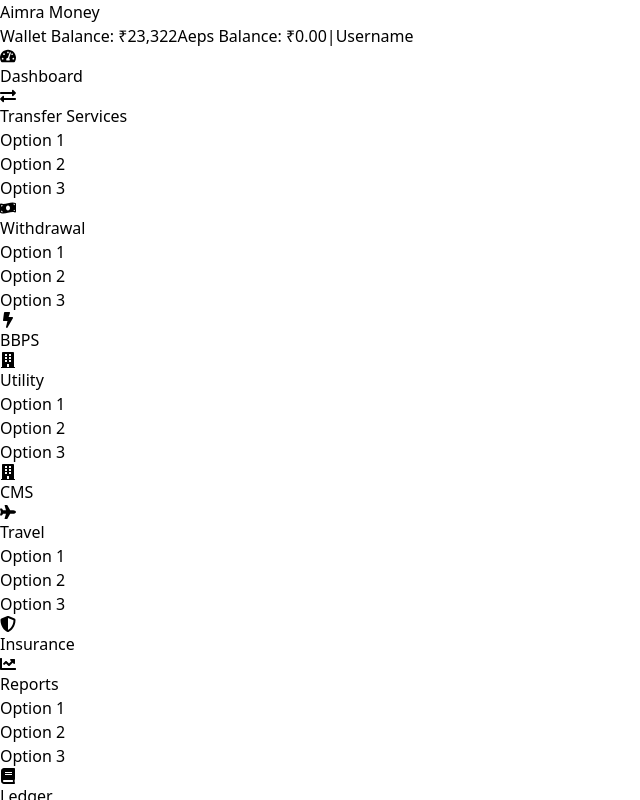
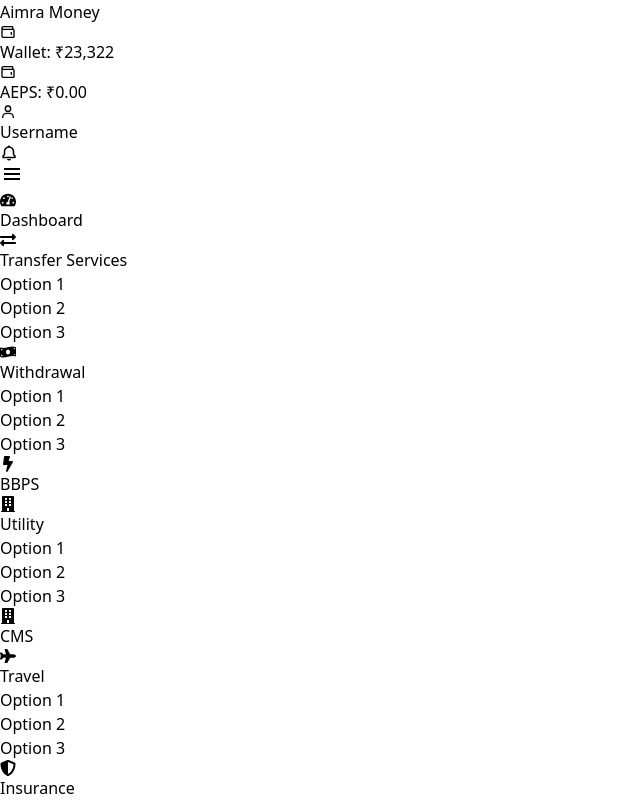
Before and after one commit to surajkumar540/Recharge, a React (Vite) app: page / in a window 1280 px wide. Shown: the top 800 px of the page, without its empty margins (0-640 px from the left). Built offline with nearby package versions, Linux system fonts and the light colour scheme.

Commit message:
add:topbar improve

```diff
--- a/src/components/TopBar.jsx
+++ b/src/components/TopBar.jsx
@@ -1,18 +1,93 @@
 import React from "react";
+import { BiBell, BiUser, BiWallet, BiMenu } from "react-icons/bi";
 
 const TopBar = () => {
   // Dynamic data
   const walletBalance = "₹23,322";
   const aepsBalance = "₹0.00";
   const username = "Username";
+
+  const [isMenuOpen, setIsMenuOpen] = React.useState(false);
+
+  const toggleMenu = () => {
+    setIsMenuOpen(!isMenuOpen);
+  };
+
   return (
-    <div className="bg-black text-white flex justify-between items-center p-4">
-      <div className="text-lg font-bold">Aimra Money</div>
-      <div className="flex items-center space-x-4 text-sm md:text-base">
-        <span>Wallet Balance: {walletBalance}</span>
-        <span>Aeps Balance: {aepsBalance}</span>
-        <span className="hidden md:inline">|</span>
-        <span>{username}</span>
+    <div className="bg-gradient-to-r from-gray-900 to-black text-white shadow-md">
+      <div className="max-w-7xl mx-auto">
+        {/* Main navbar content */}
+        <div className="flex justify-between items-center p-4">
+          {/* Logo */}
+          <div className="flex items-center space-x-2">
+            <div className="text-xl font-bold bg-clip-text text-transparent bg-gradient-to-r from-blue-400 to-green-400">
+              Aimra Money
+            </div>
+          </div>
+
+          {/* Desktop menu */}
+          <div className="hidden md:flex items-center space-x-6">
+            <div className="flex items-center space-x-1">
+              <BiWallet size={16} className="text-blue-400" />
+              <span className="text-sm text-gray-300">
+                Wallet:{" "}
+                <span className="font-semibold text-white">
+                  {walletBalance}
+                </span>
+              </span>
+            </div>
+            <div className="flex items-center space-x-1">
+              <BiWallet size={16} className="text-green-400" />
+              <span className="text-sm text-gray-300">
+                AEPS:{" "}
+                <span className="font-semibold text-white">{aepsBalance}</span>
+              </span>
+            </div>
+            <div className="h-6 border-l border-gray-600" />
+            <div className="flex items-center space-x-2">
+              <BiUser size={16} />
+              <span className="font-medium">{username}</span>
+            </div>
+            <BiBell
+              size={18}
+              className="text-gray-300 hover:text-white cursor-pointer"
+            />
+          </div>
+
+          {/* Mobile menu button */}
+          <div className="md:hidden flex items-center">
+            <button
+              onClick={toggleMenu}
+              className="text-gray-300 hover:text-white"
+            >
+              <BiMenu size={24} />
+            </button>
+          </div>
+        </div>
+
+        {/* Mobile dropdown menu */}
+        {isMenuOpen && (
+          <div className="md:hidden bg-gray-800 p-4 space-y-3 border-t border-gray-700">
+            <div className="flex items-center space-x-2">
+              <BiWallet size={16} className="text-blue-400" />
+              <span className="text-sm">
+                Wallet Balance:{" "}
+                <span className="font-semibold">{walletBalance}</span>
+              </span>
+            </div>
+            <div className="flex items-center space-x-2">
+              <BiWallet size={16} className="text-green-400" />
+              <span className="text-sm">
+                AEPS Balance:{" "}
+                <span className="font-semibold">{aepsBalance}</span>
+              </span>
+            </div>
+            <div className="flex items-center space-x-2 pt-1 border-t border-gray-700">
+              <BiUser size={16} />
+              <span className="font-medium">{username}</span>
+            </div>
+          </div>
+        )}
       </div>
     </div>
   );
```
